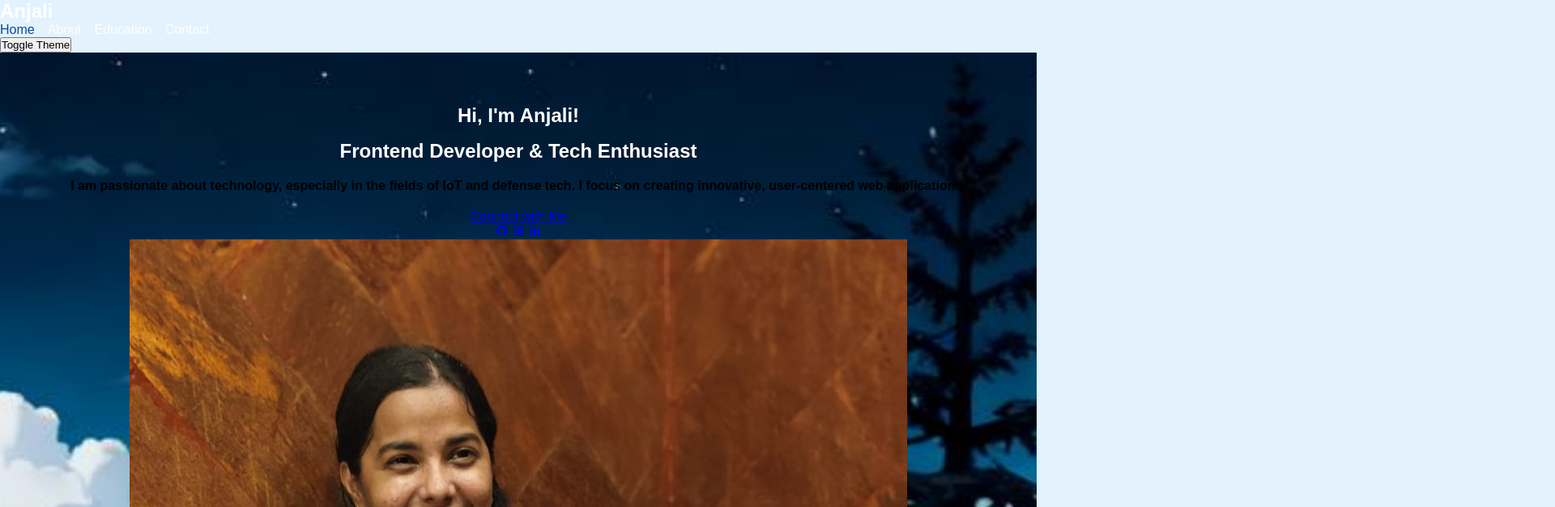
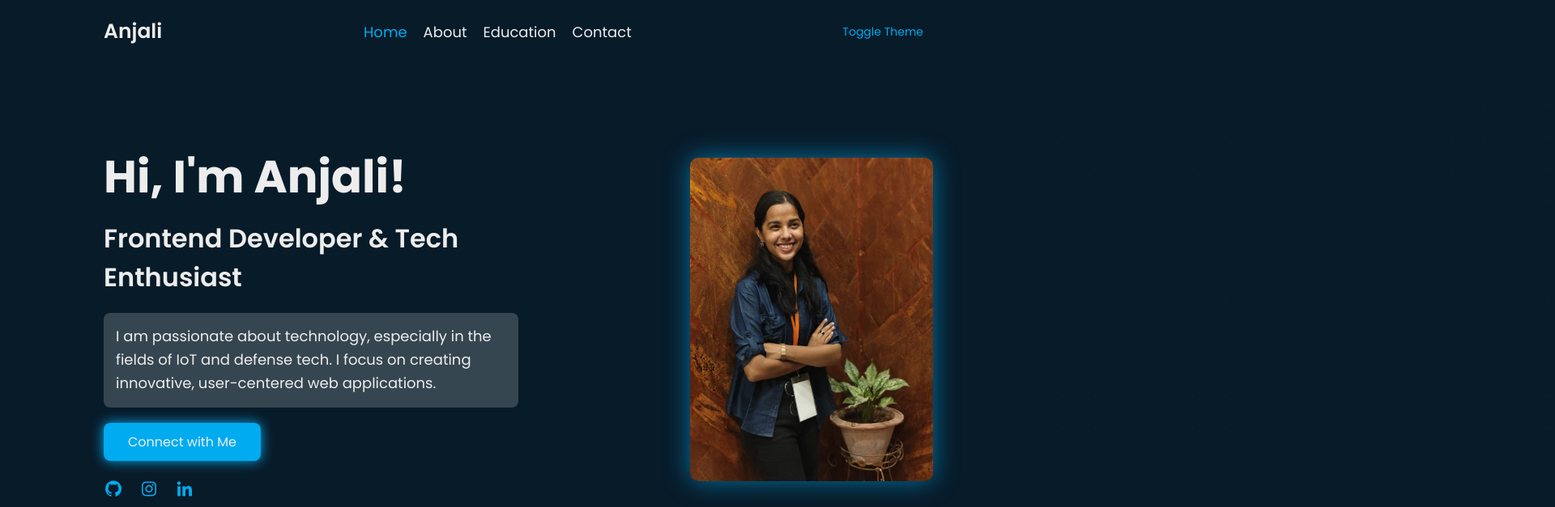
Before and after one commit to anjali091/portfolio, a plain HTML site: page index.html in a window 1280 px wide. Shown: the top 627 px of the page at 81% size, 1920 px wide, since content can reach past the window. Drawn offline with nearby package versions, Linux system fonts and the light colour scheme; a web font is replaced by a local one.

Commit message:
Update style2.css

```diff
--- a/style2.css
+++ b/style2.css
@@ -1,193 +1,230 @@
-@import url('https://fonts.googleleapis.com/css2? family=Poppins:wght@300;400;500;600;700;800;900& display=swap');
+@import url('https://fonts.googleapis.com/css2? family=Poppins:wght@300;400;500;600;700;800;900& display=swap');
+     body.light-mode {
+      --bg-color: #f5f5f5;
+      --text-color: #111;
+      --accent-color: #0077cc;
+    }
 
-*{
-    margin:0;
-    padding:0;
-    box-sizing:border-box;
-}
+    html {
+      scroll-behavior: smooth;
+    }
 
-body{
-     font-family:'Poppins',Arial, Helvetica, sans-serif;
-     color:#0d47a1;
-    background-color: #e3f2fd;
-    overflow-x: hidden
-}
+    * {
+      margin: 0;
+      padding: 0;
+      box-sizing: border-box;
+      font-family: 'Poppins', sans-serif;
+    }
 
-.header{
-    position:sticky;
-    background:#0d47a1;
-    color:#fff;
-    display:flex;
-    justify-content:space-between;
-    align-items:center;
-    z-index:100;
-    padding:1rem 2rem;
-    top: 0;
-}
+    body {
+      background-color: #081b29;
+      color: #ededed;
+      transition: background 0.3s, color 0.3s;
+      position: relative;
+      overflow-x: hidden;
+    }
 
-.logo{
-    font-size:1.5rem;
-    color:#ededed;
-    text-decoration:none;
-    font-weight:bold;
-    color: #fff;
-    animation: slideInLeft 1s ease-out;
-}
+    body::before {
+      content: "";
+      position: absolute;
+      top: -50%;
+      left: -50%;
+      width: 200%;
+      height: 200%;
+      background: radial-gradient(circle, #00abf0 1px, transparent 1px);
+      background-size: 40px 40px;
+      opacity: 0.05;
+      animation: lightMove 20s linear infinite;
+      z-index: 0;
+    }
 
- nav {
+    @keyframes lightMove {
+      0% {
+        transform: translate(0, 0);
+      }
+      100% {
+        transform: translate(50px, 50px);
+      }
+    }
+
+    header {
+      width: 100%;
+      padding: 20px 10%;
       display: flex;
-      gap: 1rem;
+      justify-content: space-between;
+      align-items: center;
+      position: fixed;
+      top: 0;
+      left: 0;
+      z-index: 100;
+      background-color: #081b29;
     }
-    nav a {
-      color:#fff;
+
+    .logo {
+      font-size: 25px;
+      font-weight: 600;
+      color: #ededed;
       text-decoration: none;
-      font-weight: 500;
+    }
+
+    nav.navbar {
+      display: flex;
+      gap: 20px;
+    }
+
+    nav.navbar a {
+      color: #ededed;
+      text-decoration: none;
+      font-size: 18px;
       transition: color 0.3s;
     }
 
-     nav a.active,
-     nav a:hover {
-      color: var(--accent-color);
+    nav.navbar a:hover,
+    nav.navbar a.active {
+      color: #00abf0;
     }
 
-     .menu-icon {
-      display: none;
-      font-size: 24px;
+    .theme-toggle {
+      background: none;
+      border: 2px #00abf0;
+      color:#00abf0;
+      padding: 6px 12px;
+      border-radius: 6px;
       cursor: pointer;
+      font-size: 14px;
     }
 
     section {
-      padding: 4rem 2rem;
-      opacity: 0;
-      animation: fadeInSection 1s forwards;
+      padding: 100px 10%;
+      scroll-margin-top: 80px;
+      position: relative;
+      z-index: 1;
     }
 
-     #home {
-      background: url('mnt2.jpeg') no-repeat center center/cover;
-      color: white;
-      text-align: center;
-      animation-delay: 0.2s;
+    section h2 {
+      font-size: 32px;
+      margin-bottom: 20px;
+      color: #00abf0;
     }
 
-     #home h1, #home h3, #home p {
-      animation: fadeInUp 1s ease forwards;
-      opacity: 0;
+    section p {
+      font-size: 18px;
+      line-height: 1.6;
     }
-    #home h1 { animation-delay: 0.5s; }
-    #home h3 { animation-delay: 0.7s; }
-    #home p  { animation-delay: 0.9s; }
 
-    #about, #education, #contact {
-      background-color:#fff;
-      border-left: 6px solid #2196f3;
-      margin-bottom: 1rem;
-      padding-left: 1rem;
+    .home {
+      height: 100vh;
+      display: flex;
+      flex-wrap: wrap;
+      align-items: center;
+      justify-content: space-between;
+      background-color: #081b29;
+    }
+
+    .home-content {
+      max-width: 600px;
+      flex: 1;
+    }
+
+    .home-content h1 {
+      font-size: 56px;
+      font-weight: 700;
+    }
+
+    .home-content h2 {
+      font-size: 32px;
+      font-weight: 600;
+      color: var(--accent-color);
+      margin-top: 10px;
+    }
+
+    .home-content p {
+      margin: 20px 0 30px;
+      line-height: 1.6;
+      background: #eee3;
+      padding: 15px;
       border-radius: 8px;
     }
 
-    h1, h2, h3 {
-      margin-bottom: 1rem;
-      transition: all 0.3s ease-in-out;
-    }
-
-     p {
-        color:black;
-      line-height: 1.6;
-      margin-bottom: 1rem;
-      transition: all 0.3s ease-in-out;
-      font-weight: 900;
-    }
-
-.btn-box {
-      background:  #1769aa;
+    .btn {
+      background: #00abf0;
+      color: #ededed;
+      padding: 12px 30px;
+      border: none;
+      border-radius: 8px;
+      font-size: 16px;
       text-decoration: none;
-      color:#fff;
-      padding: 0.5rem 1rem;
-      border-radius: 5px;
-      font-weight: bold;
-      display: inline-block;
-      margin-top: 1rem;
-      transition: background 0.3s;
+      transition: background 0.3s, box-shadow 0.3s;
+      box-shadow: 0 0 15px #00abf0;
     }
 
     .btn:hover {
-      background: #1769aa;
-    }
-     .home-sci a {
-      margin: 0 0.5rem;
-      font-size: 1.5rem;
-      color:#fff;
-      text-decoration: none;
-      transition: transform 0.3s;
+      background: #0096c7;
+      box-shadow: 0 0 20px #0096c7, 0 0 30px #0096c7;
     }
 
-    .home-sci a:hover {
-      transform: scale(1.2);
+    .home-image {
+      flex: 1;
+      display: flex;
+      justify-content: flex-end;
+      animation: float 4s ease-in-out infinite;
     }
 
-    .images img {
-      width: 150px;
+    .home-image img {
+      width: 300px;
+      max-width: 100%;
       height: auto;
       border-radius: 10px;
-      margin: 2rem auto 0;
-      display: inline-block;
-      animation: floatImage 3s ease-in-out infinite;
+      box-shadow: 0 0 30px rgba(0, 171, 240, 0.6);
+      transition: box-shadow 0.3s ease;
     }
 
-    .images a {
-      margin: 0 0.5rem;
-      font-size: 1.5rem;
-      color:#fff;
-      text-decoration: none;
-      transition: transform 0.3s;
+    .home-image img:hover {
+      box-shadow: 0 0 60px rgba(0, 171, 240, 0.8), 0 0 100px rgba(0, 171, 240, 0.6);
     }
 
-    .images a:hover {
-      transform: scale(1.2);
-    }
-
-
-    @media (max-width: 768px) {
-      nav {
-        display: none;
-        flex-direction: column;
-        background: #0d47a1;
-        position: absolute;
-        right: 2rem;
-        top: 60px;
-        padding: 1rem;
-        border-radius: 8px;
+    @keyframes float {
+      0%, 100% {
+        transform: translateY(0);
       }
-
-      nav.show {
-        display: flex;
-      }
-
-      .menu-icon {
-        display: block;
-        color: var(--white);
-      }
-
-      .images img {
-        width: 120px;
+      50% {
+        transform: translateY(-10px);
       }
     }
 
-    @keyframes fadeInUp {
-      from { opacity: 0; transform: translateY(30px); }
-      to { opacity: 1; transform: translateY(0); }
+    .social-icons {
+      margin-top: 30px;
+      display: flex;
+      gap: 20px;
     }
 
-    @keyframes fadeInSection {
-      to { opacity: 1; }
+    .social-icons a {
+      color: #00abf0;
+      font-size: 24px;
+      transition: color 0.3s, text-shadow 0.3s;
     }
 
-    @keyframes floatImage {
-      0%, 100% { transform: translateY(0); }
-      50% { transform: translateY(-10px); }
+    .social-icons a:hover {
+      color: #0096c7;
+      text-shadow: 0 0 10px #0096c7;
     }
 
-    @keyframes slideInLeft {
-      0% { transform: translateX(-100%); opacity: 0; }
-      100% { transform: translateX(0); opacity: 1; }
+    @media (max-width: 768px) {
+      .home {
+        flex-direction: column;
+        text-align: center;
+      }
+
+      .home-content h1 {
+        font-size: 36px;
+      }
+
+      .home-content h2 {
+        font-size: 24px;
+      }
+
+      .home-image {
+        justify-content: center;
+        margin-top: 30px;
+      }
     }
```
